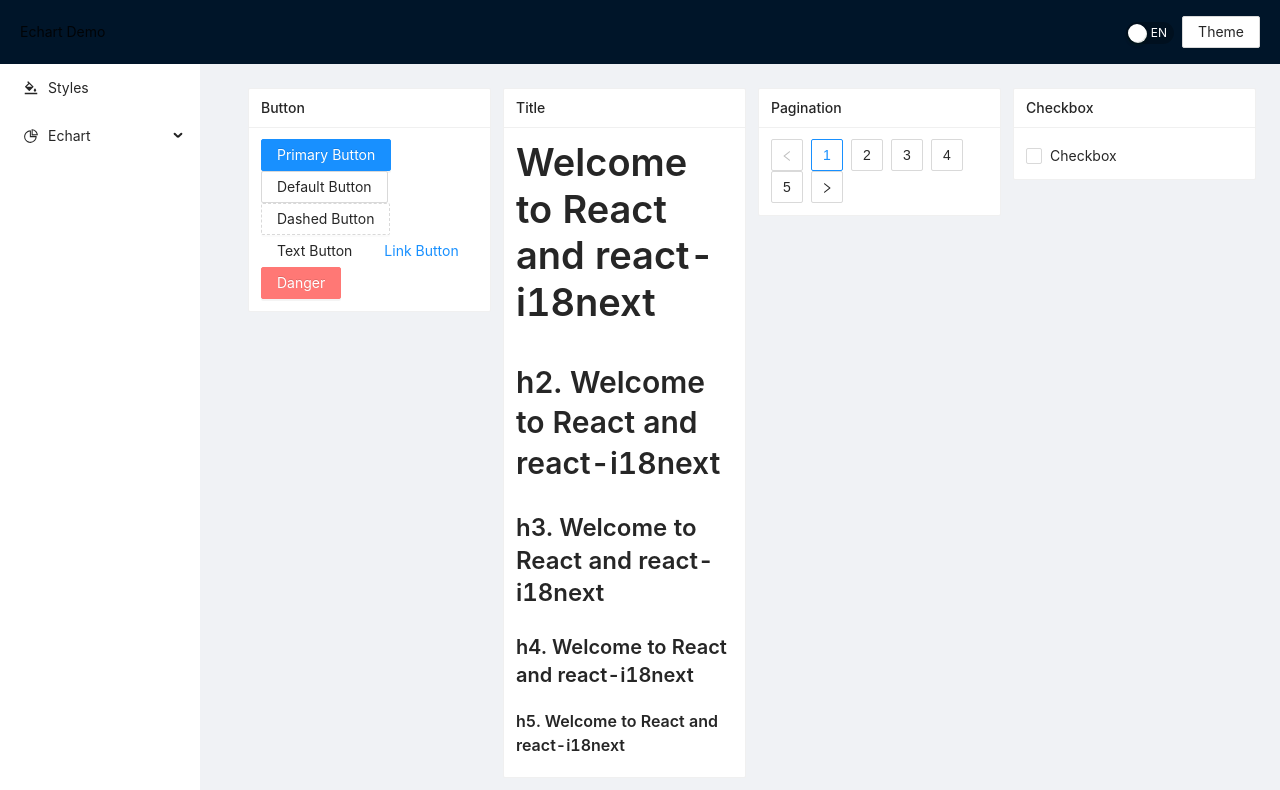
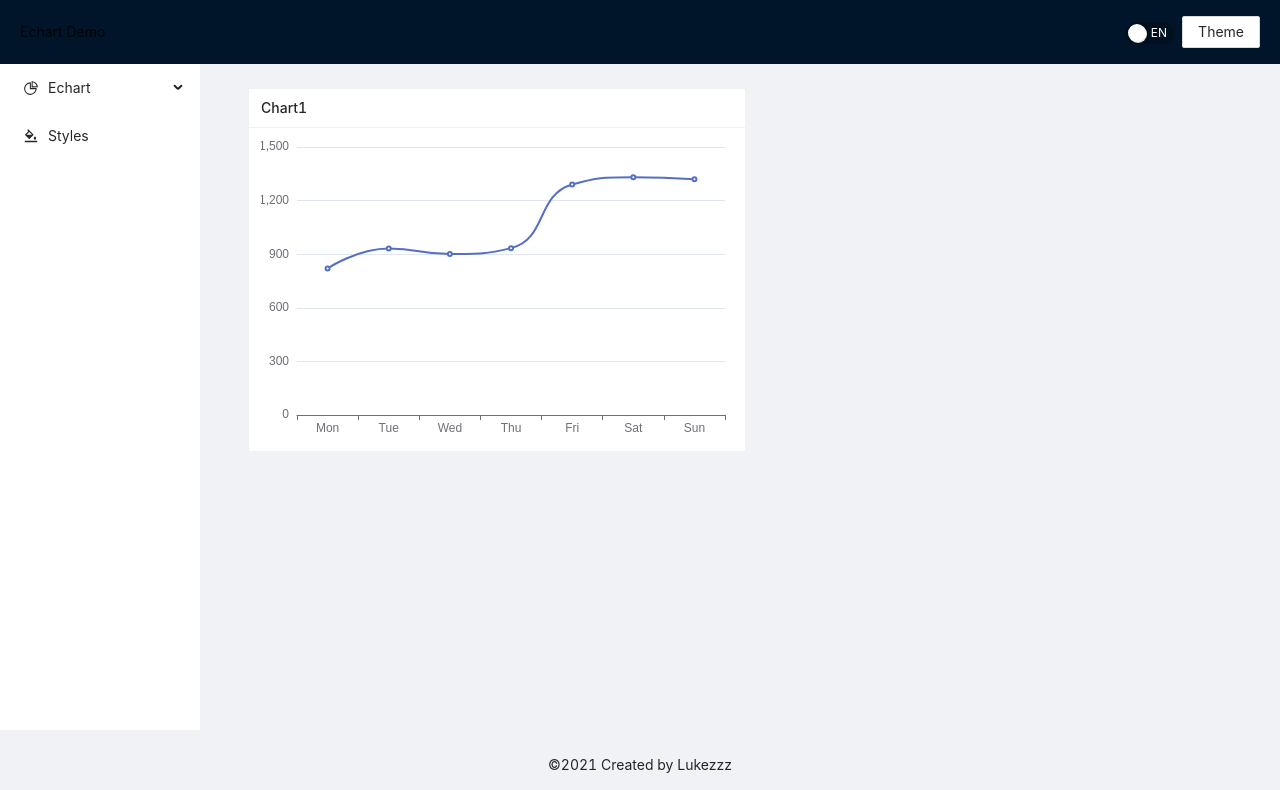
Before and after one commit to lukezzz/echart-demo, a React (Create React App) app in the folder frontend/: page /echart/chart1 in a window 1280 px wide. Shown: the top 790 px of the page. Built offline with nearby package versions, Linux system fonts and the light colour scheme.

Commit message:
add echart

```diff
--- a/frontend/package.json
+++ b/frontend/package.json
@@ -9,6 +9,7 @@
     "@testing-library/user-event": "^12.1.10",
     "@types/react": "^17.0.2",
     "antd": "^4.13.0",
+    "echarts": "^5.0.2",
     "echarts-for-react": "^3.0.1",
     "i18next": "^19.9.1",
     "node-sass": "^5.0.0",
--- a/frontend/src/Routes.js
+++ b/frontend/src/Routes.js
@@ -6,12 +6,16 @@ import SecurityLayout from './layouts/SecurityLayout';
 
 import {
   Home,
+  Chart1
 } from './pages';
 
 const loadComponent = name => {
+  console.log(name)
   switch (name) {
     case 'home':
       return <Home />
+    case 'chart1':
+      return <Chart1 />
 
     default:
       return <Home />
@@ -24,12 +28,23 @@ const Routes = () => {
     <Switch>
       {
         routeData.map(comp =>
+          comp.sub.length === 0 ?
             <SecurityLayout
               component={() => loadComponent(comp.name)}
               authority={comp.authority}
               path={comp.path}
               key={comp.key}
             />
+            :
+            comp.sub.map(subComp =>
+              <SecurityLayout
+                component={() => loadComponent(subComp.name)}
+                authority={subComp.authority}
+                path={subComp.path}
+                exact
+                key={subComp.key}
+              />
+            )
         )
       }
 
--- a/frontend/src/Routes.map.js
+++ b/frontend/src/Routes.map.js
@@ -6,20 +6,12 @@ import {
 
 const routeData = [
     {
-        name: 'home',
-        key: 1,
-        path: '/',
-        authority: [''],
-        title: 'Styles',
-        icon: <BgColorsOutlined />,
-        sub: []
-    },
-    {
         name: 'echart',
         key: 2,
         path: '/echart',
         authority: [''],
         title: 'Echart',
+        exact: false,
         icon: <PieChartOutlined />,
         sub: [
             {
@@ -28,9 +20,20 @@ const routeData = [
                 path: '/echart/chart1',
                 authority: [''],
                 title: 'Chart1',
+                exact: false,
                 icon: <PieChartOutlined />,
             }
         ]
+    },
+    {
+        name: 'home',
+        key: 1,
+        path: '/',
+        authority: [''],
+        title: 'Styles',
+        icon: <BgColorsOutlined />,
+        exact: false,
+        sub: []
     }
 ]
 
--- /dev/null
+++ b/frontend/src/pages/Echarts/Chart1.page.jsx
@@ -0,0 +1,48 @@
+import {
+    Row,
+    Col,
+    Card,
+
+
+} from 'antd'
+
+import ReactECharts from 'echarts-for-react';
+
+
+export const Chart1 = () => {
+
+    const options = {
+        grid: { top: 8, right: 8, bottom: 24, left: 36 },
+        xAxis: {
+            type: 'category',
+            data: ['Mon', 'Tue', 'Wed', 'Thu', 'Fri', 'Sat', 'Sun'],
+        },
+        yAxis: {
+            type: 'value',
+        },
+        series: [
+            {
+                data: [820, 932, 901, 934, 1290, 1330, 1320],
+                type: 'line',
+                smooth: true,
+            },
+        ],
+        tooltip: {
+            trigger: 'axis',
+        },
+    };
+
+    return (
+
+        <div>
+            <Row gutter={[12, 12]}>
+                <Col span={12}>
+                    <Card size="small" title="Chart1">
+                        <ReactECharts option={options} />
+                    </Card>
+                </Col>
+            </Row>
+
+        </div>
+    )
+}
--- a/frontend/src/pages/index.js
+++ b/frontend/src/pages/index.js
@@ -1 +1,2 @@
 export { Home } from './Home/Home.page'
+export { Chart1 } from './Echarts/Chart1.page'
```
Also changed, not shown: 1 other file (tests, documents, lock files or other folders). Lines whose indentation alone changed are shown as unchanged.
